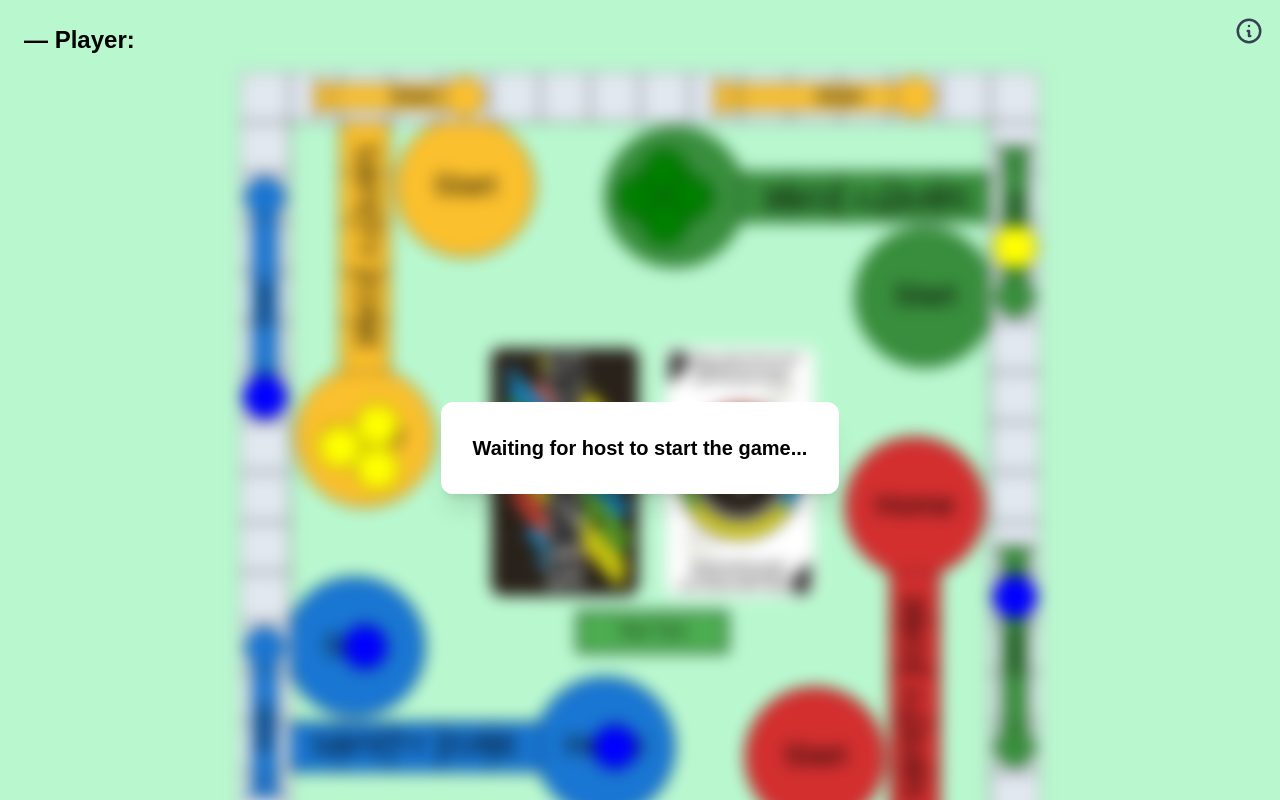
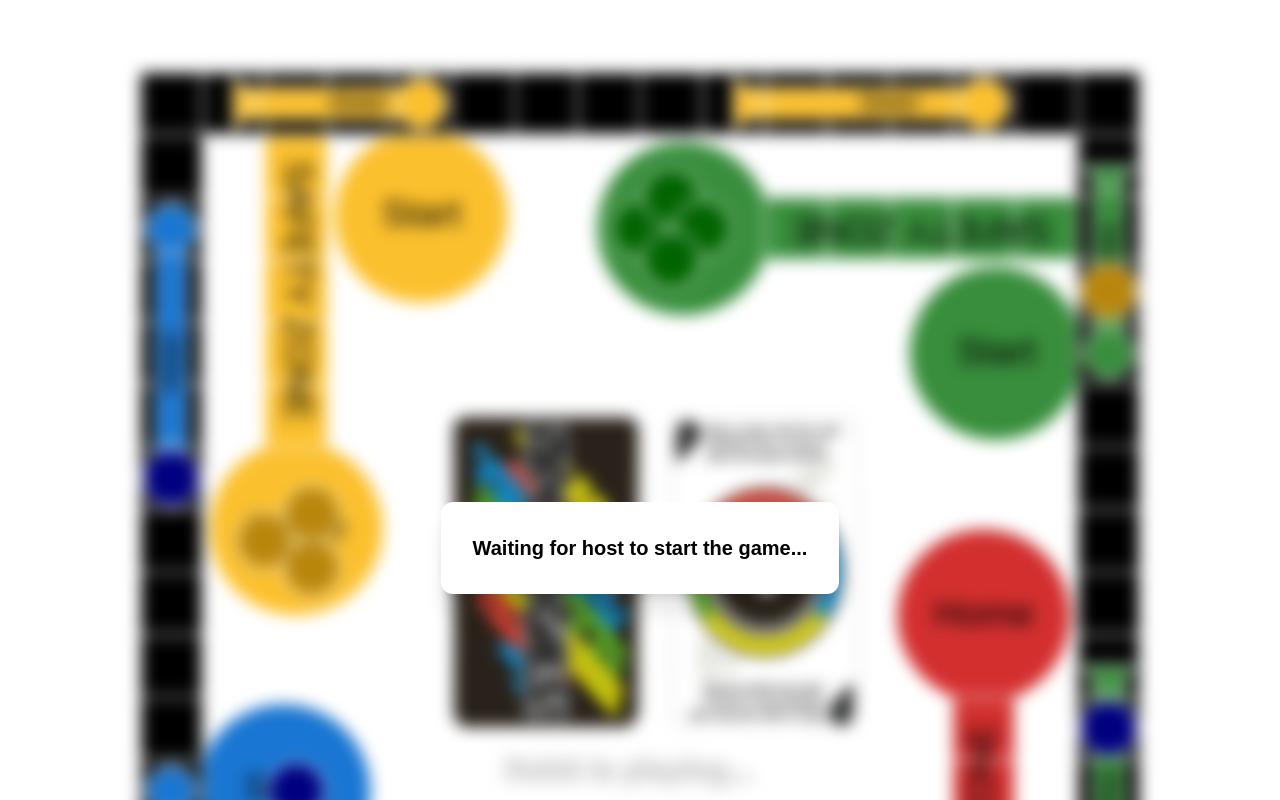
Before and after one commit to EndTurnPlz/BoredGames-FR, a Next.js app: page /boardGame in a window 1280 px wide. Shown: the top 800 px of the page. Built offline with nearby package versions, Linux system fonts and the light colour scheme.

Commit message:
dark mode + took button out of canvas

```diff
--- a/src/app/boardGame/page.tsx
+++ b/src/app/boardGame/page.tsx
@@ -52,14 +52,14 @@ export default function BoardGamePage() {
   }, [gameOver]);
 
   return (
-  <main className="relative min-h-screen bg-green-200 p-6 text-black">
+  <main className="relative min-h-screen bg-black-200 p-6 text-white">
     <div className="absolute top-4 right-4 z-60 pointer-events-auto">
       <button
         onClick={() => setShowRules(true)}
         aria-label="Game Rules"
         className="text-gray-700 hover:text-black text-3xl"
       >
-        <HiOutlineInformationCircle />
+        <HiOutlineInformationCircle className="text-white"/>
       </button>
     </div>
 
@@ -220,7 +220,7 @@ export default function BoardGamePage() {
             onClick={() => {
               window.location.href = "/lobby";
             }}
-            className="mt-4 px-6 py-3 bg-green-600 text-white rounded-lg hover:bg-green-700"
+            className="mt-4 px-6 py-3 bg-black-600 text-white rounded-lg hover:bg-black-700"
           >
             🔁 Play Again
           </button>
--- a/src/app/components/BoardCanvas.tsx
+++ b/src/app/components/BoardCanvas.tsx
@@ -6,7 +6,6 @@ import {
   fillTile,
   drawStripWithTriangleAndCircle,
   drawCard,
-  drawTurnButton,
   drawAllCircles,
   drawSafetyWord,
 } from "@/utils/drawUtils";
@@ -19,11 +18,13 @@ import { mockCardResponse7 } from "../mockData/moveset7";
 import { coordMap, getUnrotatedMousePosition } from "@/utils/outerPath";
 import { radius } from "@/utils/config";
 import { match } from "assert";
+import { drawPiecesWithOffset } from "@/utils/drawUtils";
+import { cardH, cardW, cardX1, cardX2, cardY } from "@/utils/config";
 
 type GameState = {
   [color: string]: string[];
 };
-type Piece = {
+export type Piece = {
   x: number;
   y: number;
   color: string;
@@ -39,7 +40,7 @@ type BoardCanvasProps = {
   setGameOver: React.Dispatch<React.SetStateAction<boolean>>;
 };
 
-type DrawnPiece = Piece & { drawX: number; drawY: number };
+export type DrawnPiece = Piece & { drawX: number; drawY: number };
 type Card = { x: number; y: number; height: number; width: number };
 
 export default function GameCanvas({ gameType, username, playerColor = "red", allPlayersJoined = false, setGameOver }: BoardCanvasProps) {
@@ -48,8 +49,8 @@ export default function GameCanvas({ gameType, username, playerColor = "red", al
   const [userId, setUserId] = useState<string | null>(null);
 
   let angle = colorToAngleDict[playerColor]
-  let isPlayerTurn = true;
-  let buttonBounds = { x: 0, y: 0, width: 0, height: 0 };
+  const [isPlayerTurn, setIsPlayerTurn] = useState(false);
+
   const deckPath = "Cards/deck.png";
   const [topCardPath, setTopCardPath] = useState<string>("/Cards/FaceCards/one.png");
   const topCardPathRef = useRef<string>("/Cards/FaceCards/one.png");
@@ -160,7 +161,7 @@ export default function GameCanvas({ gameType, username, playerColor = "red", al
         const isOuter =
           row === 0 || row === numRows - 1 || col === 0 || col === numCols - 1;
         if (isOuter) {
-          fillTile(ctx, row, col, "#e2e8f0", tileSize);
+          fillTile(ctx, row, col, "black", tileSize);
           continue;
         }
 
@@ -273,35 +274,12 @@ export default function GameCanvas({ gameType, username, playerColor = "red", al
     });
 
 
-    const cardX1 = canvasWidth / 2 - 3 * tileSize;
-    const cardX2 = cardX1 + 3.5 * tileSize;
-    const cardY = canvasHeight / 2 - 2.5 * tileSize;
-    const cardW = 3 * tileSize;
-    const cardH = 5 * tileSize;
-    const buttonW = cardW;
-    const buttonH = tileSize * 0.8;
-    const gap = tileSize * 0.3; // gap between card and button
-
-    const buttonY = cardY + cardH + gap;
-
-    const opponent = "ritij";
 
     drawCard(ctx, cardX1, cardY, cardW, cardH, deckPath);
     drawCard(ctx, cardX2, cardY, cardW, cardH, topCardPathRef.current);
 
     deckRef.current = { x: cardX1, y: cardY, width: cardW, height: cardH };
     topCardRef.current = { x: cardX2, y: cardY, width: cardW, height: cardH };
-
-    buttonBounds = drawTurnButton({
-      ctx,
-      x: (cardX1 + cardX2) / 2,
-      y: buttonY,
-      width: buttonW,
-      height: buttonH,
-      isPlayerTurn,
-      opponent,
-      angle
-    });
   };
 
   const drawWithRotation = (color: string) => {
@@ -411,7 +389,6 @@ export default function GameCanvas({ gameType, username, playerColor = "red", al
         angle
       );
 
-      if (handleConfirmMoveClick(mouseX, mouseY)) return;
       if (handleSecondPawnClick(unrotatedCoords.x, unrotatedCoords.y)) return;
       if (handleTileHighlightClick(unrotatedCoords.x, unrotatedCoords.y)) return;
       if (handlePieceSelection(unrotatedCoords.x, unrotatedCoords.y)) return;
@@ -427,14 +404,8 @@ export default function GameCanvas({ gameType, username, playerColor = "red", al
     };
   }, []);
 
-  const handleConfirmMoveClick = (x: number, y: number) => {
-    if (
-      destinationRef.current &&
-      x >= buttonBounds.x &&
-      x <= buttonBounds.x + buttonBounds.width &&
-      y >= buttonBounds.y &&
-      y <= buttonBounds.y + buttonBounds.height
-    ) {
+  const handleConfirmMoveClick = () => {
+    if (destinationRef.current) {
       if (!isPlayerTurn) {
         console.log("Not your turn!");
         return true;
@@ -666,29 +637,73 @@ export default function GameCanvas({ gameType, username, playerColor = "red", al
 
   return (
     <div className="flex flex-col items-center">
-    <div className="min-h-screen flex items-center justify-center bg-green-200">
+    <div className="min-h-screen flex items-center justify-center bg-black-200">
   <div
-    className="relative"
+    className={`relative ${loading ? "blur-sm pointer-events-none" : ""}`}
     style={{ width: `${canvasWidth}px`, height: `${canvasHeight}px` }}
   >
     <canvas
       ref={canvasRef}
       width={canvasWidth}
       height={canvasHeight}
-      className= {`absolute top-0 left-0 z-0 pointer-events-none ${
-          loading ? "blur-sm" : ""}`}
+      className= {`absolute top-0 left-0 z-0 pointer-events-none`}
       style={{ display: "block" }}
     />
     <canvas
       ref={piecesCanvasRef}
       width={canvasWidth}
       height={canvasHeight}
-      className={`absolute top-0 left-0 z-10 ${
-          loading ? "blur-sm" : ""}`}
+      className={`absolute top-0 left-0 z-10`}
       style={{ pointerEvents: "auto" }}
     />
+    {isPlayerTurn && (
+       <button
+    onClick={handleConfirmMoveClick}
+    style={{
+      position: "absolute",
+      top: cardY + cardH + 0.3 * tileSize,       // halfway down canvas
+      left: (cardX1 + cardX2) / 2 - 0.15 * tileSize,       // halfway across canvas
+      // transform: "translate(-50%, -50%)", // offset to center button on this point
+      width: canvasWidth * 0.2,    // 30% of canvas width
+      height: canvasHeight * 0.06, // 8% of canvas height
+      fontSize: canvasHeight * 0.03,
+      borderRadius: canvasHeight * 0.02,
+      backgroundColor: "white",
+      color: "black",
+      fontWeight: "bold",
+      zIndex: 20,
+      boxShadow: "0 4px 10px rgba(0, 0, 0, 0.3)",
+      transition: "background 0.2s ease",
+    }}
+    className="hover:bg-gray-100 z-20"
+  >
+    Your Turn
+  </button>
+    )}
+    {!isPlayerTurn && (
+      <div
+        style={{
+          position: "absolute",
+          top: cardY + cardH + 0.3 * tileSize,
+          left: (cardX1 + cardX2) / 2,
+          transform: "translateX(-25%)",
+          fontSize: canvasHeight * 0.03,
+          color: "white",
+          fontWeight: "bold",
+          zIndex: 20,
+          userSelect: "none",
+          textShadow: "0 0 5px rgba(0,0,0,0.7)",
+          // whiteSpace: "nowrap", // prevent wrapping
+          padding: `0 ${canvasWidth * 0.01}px`, // some horizontal padding if you want
+        }}
+      >
+        Rohit is playing...
+      </div>
+
+    )}
   </div>
 </div>
+
       {loading && (
         <div className="absolute inset-0 flex items-center justify-center pointer-events-none z-50">
           <div
@@ -730,60 +745,3 @@ export default function GameCanvas({ gameType, username, playerColor = "red", al
     </div>
   );
 }
-
-function drawPiecesWithOffset(
-  ctx: CanvasRenderingContext2D,
-  allPieces: Piece[],
-  selectedPiece: DrawnPiece | null
-): DrawnPiece[] {
-  const tileGroups: Record<string, Piece[]> = {};
-
-  for (const piece of allPieces) {
-    const key = `${Math.round(piece.x)}_${Math.round(piece.y)}`;
-    if (!tileGroups[key]) tileGroups[key] = [];
-    tileGroups[key].push(piece);
-  }
-
-  const offsetDistance = tileSize * 0.5;
-  const drawnPieces: DrawnPiece[] = [];
-
-  for (const group of Object.values(tileGroups)) {
-    const centerX = group[0].x;
-    const centerY = group[0].y;
-    const radius = group[0].radius;
-
-    group.forEach((piece, i) => {
-      let offsetX = 0;
-      let offsetY = 0;
-
-      if (group.length > 1) {
-        const angle = (2 * Math.PI * i) / group.length;
-        offsetX = Math.cos(angle) * offsetDistance;
-        offsetY = Math.sin(angle) * offsetDistance;
-      }
-
-      const drawX = centerX + offsetX;
-      const drawY = centerY + offsetY;
-
-      // Draw filled piece
-      ctx.beginPath();
-      ctx.arc(drawX, drawY, radius, 0, 2 * Math.PI);
-      ctx.fillStyle = piece.color;
-      ctx.fill();
-
-      // Highlight selected piece
-      const isSelected =
-        selectedPiece &&
-        selectedPiece.drawX === drawX &&
-        selectedPiece.drawY === drawY;
-
-      ctx.lineWidth = isSelected ? 4 : 1;
-      ctx.strokeStyle = isSelected ? "gold" : "#000";
-      ctx.stroke();
-
-      drawnPieces.push({ ...piece, drawX, drawY });
-    });
-  }
-
-  return drawnPieces;
-}
--- a/src/utils/config.tsx
+++ b/src/utils/config.tsx
@@ -1,5 +1,5 @@
-export const canvasWidth = 800;
-export const canvasHeight = 800;
+export const canvasWidth = 1000;
+export const canvasHeight = 1000;
 export const tileSize = canvasWidth / 16;
 
 export const radius = tileSize / 2 - 3;
@@ -26,3 +26,16 @@ export const colorToAngleDict: { [key: string]: number } = {
     "red": 180,
     "blue": 270
 }
+
+export const darkColorMap: Record<string, string> = {
+  red: "#8B0000",
+  yellow: "#B8860B",
+  blue: "#000080",
+  green: "#006400",
+};
+
+export const cardX1 = canvasWidth / 2 - 3 * tileSize;
+export const cardX2 = cardX1 + 3.5 * tileSize;
+export const cardY = canvasHeight / 2 - 2.5 * tileSize;
+export const cardW = 3 * tileSize;
+export const cardH = 5 * tileSize;
--- a/src/utils/drawUtils.tsx
+++ b/src/utils/drawUtils.tsx
@@ -2,6 +2,9 @@
 import { coordStringToPixel } from "./outerPath";
 import { getUnrotatedMousePosition } from "./outerPath";
 import { canvasWidth, canvasHeight, tileSize, font_px } from "./config";
+import { Piece } from "@/app/components/BoardCanvas";
+import { DrawnPiece } from "@/app/components/BoardCanvas";
+import { darkColorMap } from "./config";
 
 export const drawCircle = (
   ctx: CanvasRenderingContext2D,
@@ -17,6 +20,10 @@ export const drawCircle = (
   ctx.arc(tileX * tileSize, tileY * tileSize, radius, 0, 2 * Math.PI);
   ctx.fillStyle = color;
   ctx.fill();
+
+  // Set stroke properties
+  ctx.strokeStyle = "white";
+  ctx.lineWidth = 2;
   ctx.stroke();
 
   const centerX = tileX * tileSize;
@@ -49,7 +56,7 @@ export const fillTile = (
   const y = row * tileSize;
   ctx.fillStyle = color;
   ctx.fillRect(x, y, tileSize, tileSize);
-  ctx.strokeStyle = "#000";
+  ctx.strokeStyle = "white";
   ctx.strokeRect(x, y, tileSize, tileSize);
 };
 
@@ -231,46 +238,6 @@ interface ButtonProps {
 
 // Store last known button bounds to detect clicks
 
-export const drawTurnButton = ({
-  ctx,
-  x,
-  y,
-  width,
-  height,
-  isPlayerTurn,
-  opponent,
-  angle, // degrees
-}: ButtonProps) => {
-
-  // Step 2: Save context and move to rotated position
-  ctx.save();
-  ctx.translate(canvasWidth / 2, canvasHeight / 2);
-  ctx.rotate(angle *Math.PI/ 180);
-  ctx.translate(-canvasWidth / 2, -canvasHeight / 2); // Now (0,0) is top-left of the button
-
-  // Draw the button
-  if (isPlayerTurn) {
-    ctx.fillStyle = "#4CAF50";
-    ctx.fillRect(x, y, width, height);
-    ctx.strokeStyle = "black";
-    ctx.lineWidth = 2;
-    ctx.strokeRect(x, y, width, height);
-  }
-
-  // Draw the text centered in the button
-  ctx.fillStyle = "black";
-  ctx.font = "16px Arial";
-  ctx.textAlign = "center";
-  ctx.textBaseline = "middle";
-  ctx.fillText(
-    isPlayerTurn ? "Your Turn" : `${opponent} is playing...`,
-    x + width/2,
-    y + height/2,
-  );
-
-  ctx.restore();
-  return { x, y, width, height };
-};
 
 
 const drawHighlightedCircles = (
@@ -332,21 +299,60 @@ export const drawSafetyWord = (
   ctx.restore();
 };
 
-function rotatePointBack(
-  x: number,
-  y: number,
-  angleDegrees: number
-) {
-  const angleRad = (angleDegrees * Math.PI) / 180;
-  const cx = canvasWidth / 2;
-  const cy = canvasHeight / 2;
 
-  const dx = x - cx;
-  const dy = y - cy;
+export const drawPiecesWithOffset = (
+  ctx: CanvasRenderingContext2D,
+  allPieces: Piece[],
+  selectedPiece: DrawnPiece | null
+): DrawnPiece[] => {
+  const tileGroups: Record<string, Piece[]> = {};
 
-  // Rotate backward (negative angle)
-  const rotatedX = dx * Math.cos(-angleRad) - dy * Math.sin(-angleRad) + cx;
-  const rotatedY = dx * Math.sin(-angleRad) + dy * Math.cos(-angleRad) + cy;
+  for (const piece of allPieces) {
+    const key = `${Math.round(piece.x)}_${Math.round(piece.y)}`;
+    if (!tileGroups[key]) tileGroups[key] = [];
+    tileGroups[key].push(piece);
+  }
 
-  return { x: rotatedX, y: rotatedY };
+  const offsetDistance = tileSize * 0.5;
+  const drawnPieces: DrawnPiece[] = [];
+
+  for (const group of Object.values(tileGroups)) {
+    const centerX = group[0].x;
+    const centerY = group[0].y;
+    const radius = group[0].radius;
+
+    group.forEach((piece, i) => {
+      let offsetX = 0;
+      let offsetY = 0;
+
+      if (group.length > 1) {
+        const angle = (2 * Math.PI * i) / group.length;
+        offsetX = Math.cos(angle) * offsetDistance;
+        offsetY = Math.sin(angle) * offsetDistance;
+      }
+
+      const drawX = centerX + offsetX;
+      const drawY = centerY + offsetY;
+
+      // Draw filled piece
+      ctx.beginPath();
+      ctx.arc(drawX, drawY, radius, 0, 2 * Math.PI);
+      ctx.fillStyle = darkColorMap[piece.color];
+      ctx.fill();
+
+      // Highlight selected piece
+      const isSelected =
+        selectedPiece &&
+        selectedPiece.drawX === drawX &&
+        selectedPiece.drawY === drawY;
+
+      ctx.lineWidth = isSelected ? 4 : 2;
+      ctx.strokeStyle = isSelected ? "gold" : "white";
+      ctx.stroke();
+
+      drawnPieces.push({ ...piece, drawX, drawY });
+    });
+  }
+
+  return drawnPieces;
 }
```
